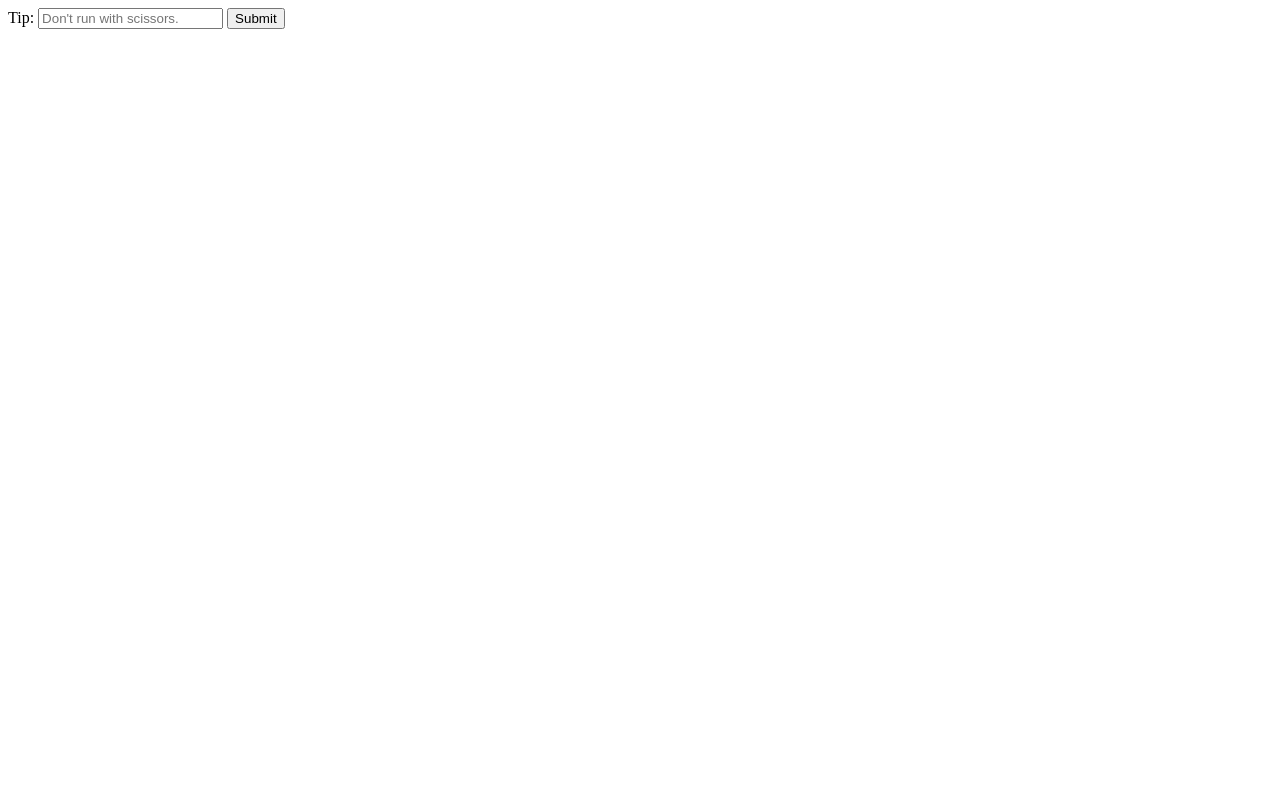
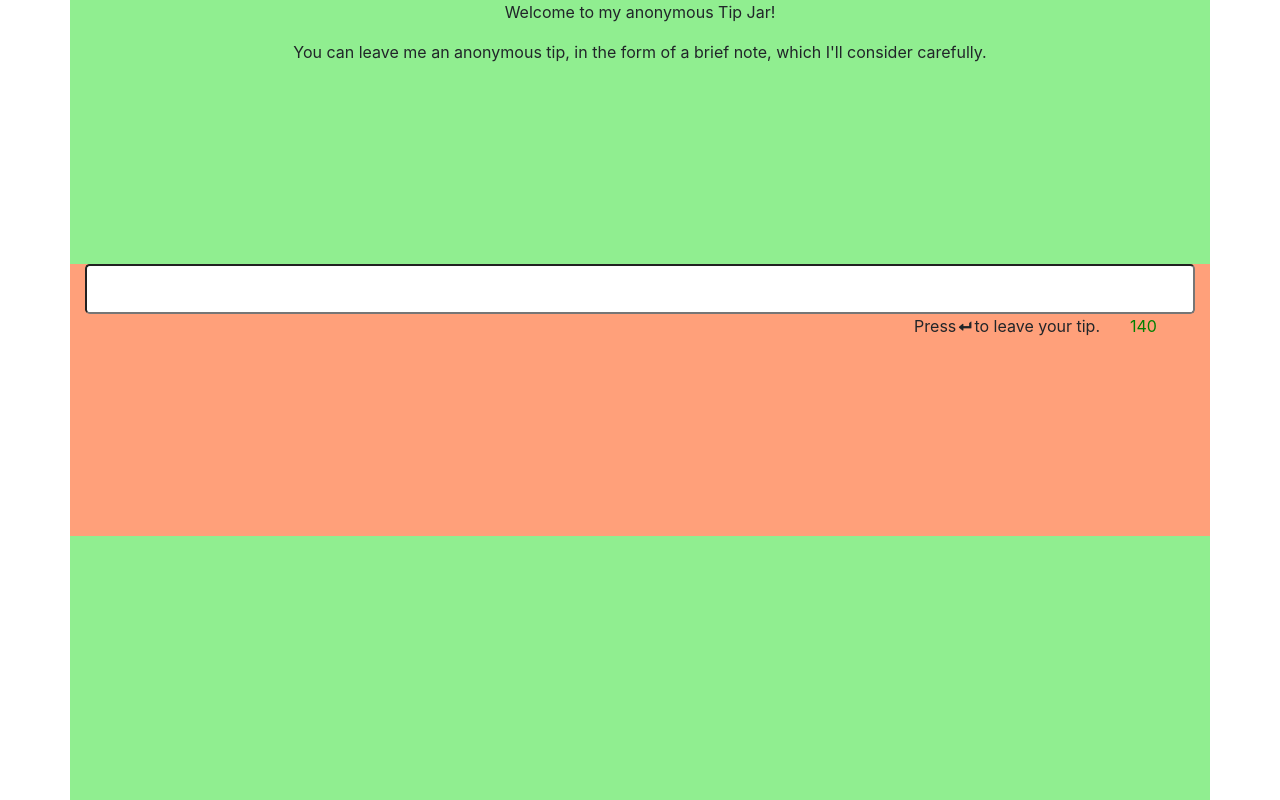
Before and after one commit to blairneumann/TipJar, a website: page TipJar.html in a window 1280 px wide. Drawn offline with nearby package versions, Linux system fonts and the light colour scheme.

Commit message:
Sorta vertically spaced

```diff
--- a/TipJar.css
+++ b/TipJar.css
@@ -0,0 +1,30 @@
+.container {
+    background-color: lightblue;
+}
+
+html, body {
+    height: 100%;
+}
+
+.viewport {
+    height: 100%;
+}
+
+#my-header {
+    height: 33%;
+    background-color: lightgreen;
+}
+
+#my-body {
+    height: 34%;
+    background-color: lightsalmon;
+}
+
+#my-footer {
+    height: 33%;
+    background-color: lightgreen;
+}
+
+#input-tip {
+    width: 100%;
+}
--- a/TipJar.html
+++ b/TipJar.html
@@ -5,18 +5,49 @@
         <meta name="viewport" content="width=device-width, initial-scale=1, shrink-to-fit=no">
         <meta http-equiv="x-ua-compatible" content="ie=edge">
 
-        <script src="https://ajax.googleapis.com/ajax/libs/jquery/3.2.1/jquery.min.js"></script>
-
-        <script src="TipJar.js"></script>
+        <link rel="stylesheet" href="node_modules/bootstrap/dist/css/bootstrap.min.css">
+        <link rel="stylesheet" href="node_modules/font-awesome/css/font-awesome.min.css">
         <link rel="stylesheet" href="TipJar.css">
 
         <title>Tip Jar</title>
     </head>
     <body>
-        <form id="tipjar-form">
-            <label for="input-tip">Tip:</label>
-            <input type="text" id="input-tip" placeholder="Don't run with scissors." />
-            <button type="button" onClick="doTipJar()">Submit</button>
-        </form>
+        <div class="container viewport">
+            <div class="row row-content align-middle" id="my-header">
+                <div class="col-12" style="text-align: center;">
+                    <p>Welcome to my anonymous Tip Jar!</p>
+                    <p>You can leave me an anonymous tip, in the form of a brief note, which I'll consider carefully.</p>
+                </div>
+            </div>
+            <div class="row row-content" id="my-body">
+                <div class="col-12">
+                    <form class="form">
+                        <div class="form-group row mb-0">
+                            <div class="col-12">
+                                <input class="form-control-lg" id="input-tip" type="text" />
+                            </div>
+                        </div>
+                        <div class="form-group row">
+                            <div class="col text-right">
+                                <div class="hidden-xs-down-s">Press <span class="fa fa-level-down fa-rotate-90"></span> to leave your tip.</div>
+                            </div>
+                            <div class="col-2 col-sm-1 text-middle">
+                                <div id="char-count"></div>
+                            </div>
+                        </div>
+                    </form>
+                </div>
+            </div>
+            <div class="row row-content" id="my-footer">
+
+            </div>
+        </div>
+
+        <!-- jQuery, Tether, Bootstrap -->
+        <script src="node_modules/jquery/dist/jquery.min.js"></script>
+        <script src="node_modules/tether/dist/js/tether.min.js"></script>
+        <script src="node_modules/bootstrap/dist/js/bootstrap.min.js"></script>
+        <script src="TipJar.js"></script>
+
     </body>
 </html>
--- a/TipJar.js
+++ b/TipJar.js
@@ -1,19 +1,87 @@
+var maxCharCount = 140;
+
+var listOfTips = [
+    "Don't run with scissors.",
+    "Look both ways before crossing the street.",
+    "Don't forget to feet the cat.",
+    "Wear a jacket or you'll catch a cold.",
+    "Stay in school.",
+    "Wait at least one hour after eating before you swim.",
+    "Always wear underwear.",
+    "Cover your mouth when you sneeze.",
+    "Make new friends, but keep the old.",
+    "Always treat others the way you want to be treated.",
+];
+
+$(document).ready(function() {
+
+    // Set a random tip placeholder
+    doTipPlaceholder();
+
+    // Setup the character count UI
+    $('#input-tip').attr('maxlength', maxCharCount);
+    doCharCount();
+
+    // Update the character count UI with each keystroke
+    $('#input-tip').keyup(function(event) {
+        doCharCount();
+    });
+
+    // Submit on Enter
+    $('#input-tip').keydown(function(event) {
+        if (10 == event.which || 13 == event.which) {
+            doTipJar();
+            return false;
+        }
+    });
+});
+
+// Update the random tip placeholder
+function doTipPlaceholder() {
+    $('#input-tip').attr('placeholder', listOfTips[Math.floor((Math.random() * listOfTips.length) + 1)]);
+}
+
+// Update the character count UI
+function doCharCount() {
+    var charCount = $('#input-tip').val().length;
+
+    $('#char-count').text(maxCharCount - charCount);
+
+    if (charCount >= maxCharCount * 0.80) {
+        $('#char-count').css('color', 'red');
+    } else if (charCount >= maxCharCount * 0.50) {
+        $('#char-count').css('color', 'orange');
+    } else {
+        $('#char-count').css('color', 'green');
+    }
+}
+
+function doSuccess() {
+    // alert("Success!");
+}
+
+function doError() {
+    alert("Uh-oh, something went wrong. :-(");
+}
+
+// Submit
 function doTipJar() {
-    var data = {
-        tip: $('#input-tip').val(),
-    };
+    var tip = $('#input-tip').val().trim();
+
+    $('#input-tip').val('');
+    doTipPlaceholder();
+    doCharCount();
+
+    if (!tip.length)
+        return;
 
     $.ajax({
         type: 'POST',
         url: 'https://pmrv6ztoi5.execute-api.us-west-2.amazonaws.com/prod',
         dataType: 'json',
         contentType: 'application/json',
-        data: JSON.stringify(data),
-        success: function () {
-            $('#input-tip').val('');
-        },
-        error: function () {
-            alert('Uh-oh, something went wrong putting a tip in the tip jar. :-(');
-        }
+        data: JSON.stringify({ tip : tip }),
+        success: doSuccess,
+        error: doError,
     });
 }
--- a/package.json
+++ b/package.json
@@ -9,5 +9,9 @@
     "test": "echo \"Error: no test specified\" && exit 1"
   },
   "author": "Blair Neumann",
-  "license": "ISC"
+  "license": "ISC",
+  "dependencies": {
+    "bootstrap": "^4.0.0-alpha.6",
+    "font-awesome": "^4.7.0"
+  }
 }
```
